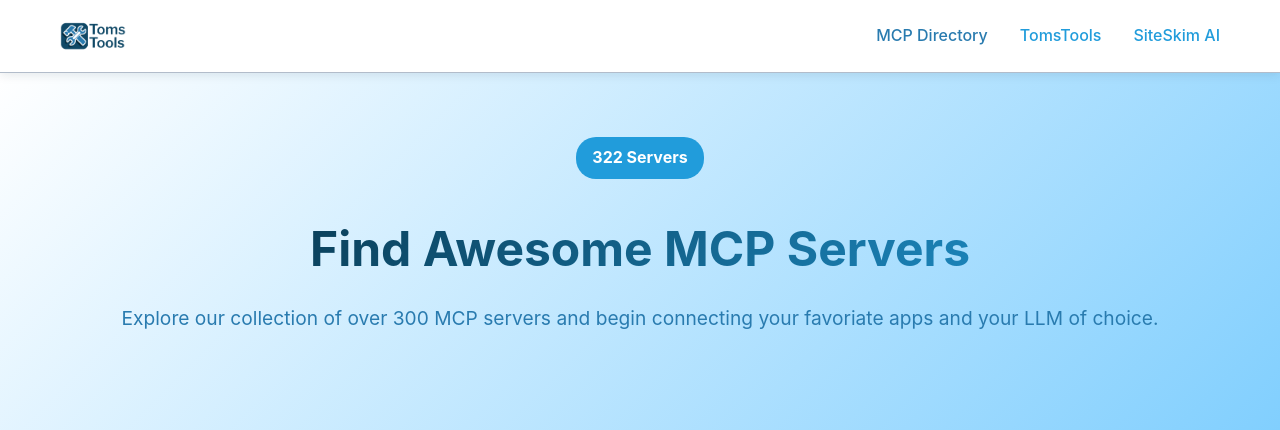
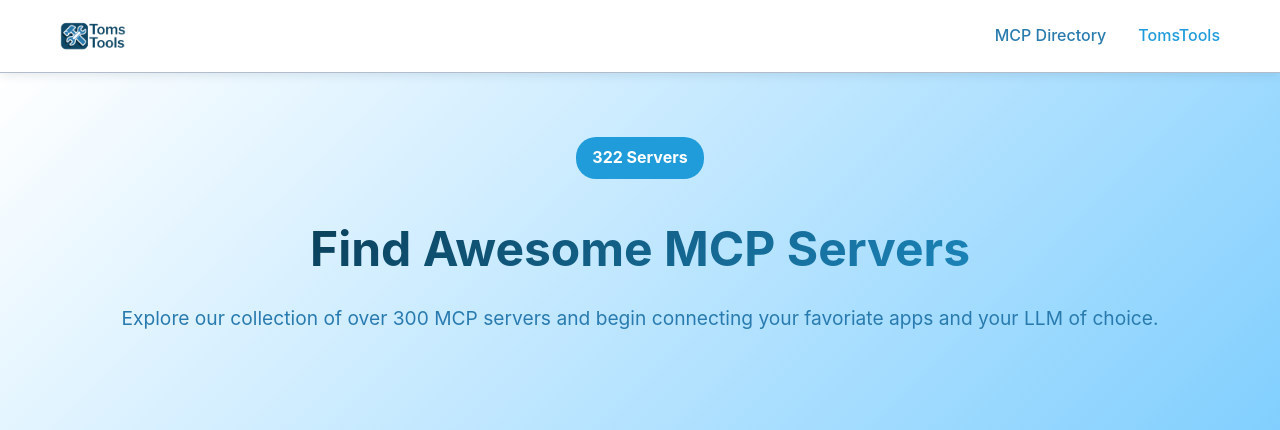
Before and after one commit to GrowthScienceAI/TomsMCPs, a Flask app: page / in a window 1280 px wide. Shown: the top 430 px of the page. Run offline with Flask 3, Linux system fonts and the light colour scheme.

Commit message:
Update navigation links for TomsTools and remove SiteSkim AI
Update the 'TomsTools' link in the top navigation to the new URL and remove the 'SiteSkim AI' link.

Replit-Commit-Author: Agent
Replit-Commit-Session-Id: a7af8773-c4b4-4092-99a1-f4022fe1e134
Replit-Commit-Checkpoint-Type: full_checkpoint
Replit-Commit-Screenshot-Url: https://storage.googleapis.com/screenshot-production-us-central1/48b88d4a-47d7-40f2-a9f5-722104ca973d/a7af8773-c4b4-4092-99a1-f4022fe1e134/vxt4I5Y

```diff
--- a/templates/index.html
+++ b/templates/index.html
@@ -13,8 +13,7 @@
                 <a href="#" class="logo"><img src="{{ url_for('static', filename='images/logo.png') }}" alt="Toms Tools" class="logo-image"></a>
                 <ul class="nav-links">
                     <li><a href="#" class="active">MCP Directory</a></li>
-                    <li><a href="https://toms-tools.com" target="_blank">TomsTools</a></li>
-                    <li><a href="https://siteskim.app/" target="_blank">SiteSkim AI</a></li>
+                    <li><a href="https://tomstools.directory/" target="_blank">TomsTools</a></li>
                 </ul>
             </nav>
         </div>
```
Also changed, not shown: 1 other file.
